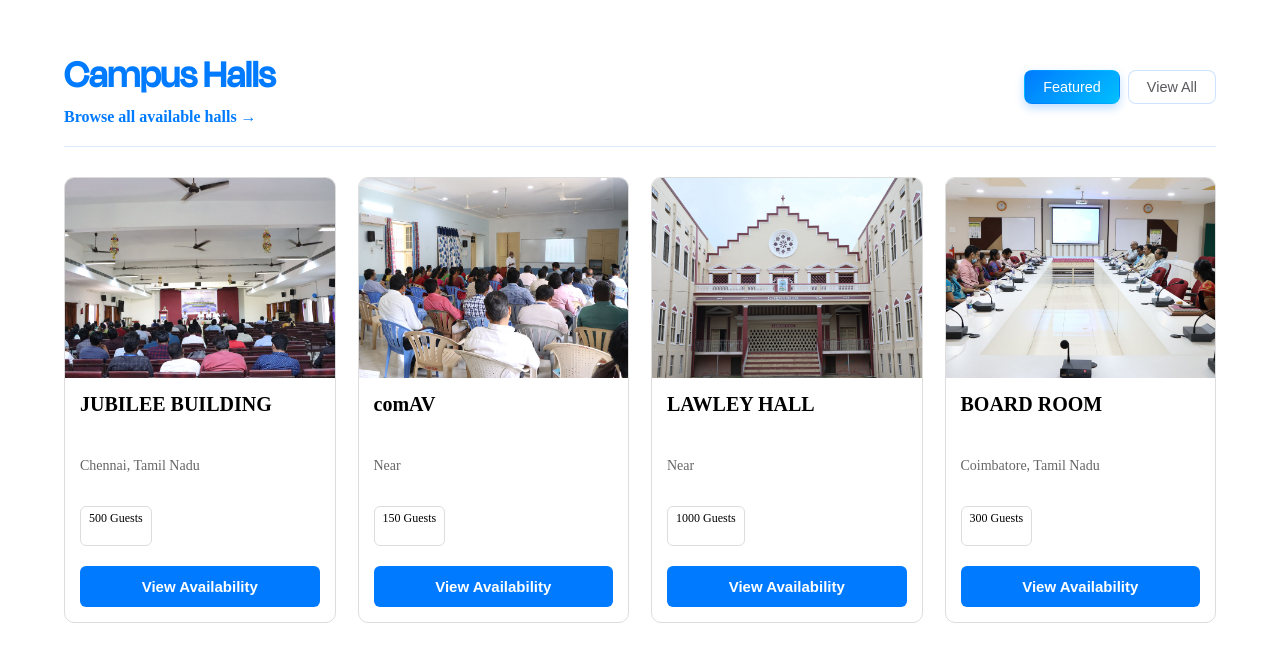
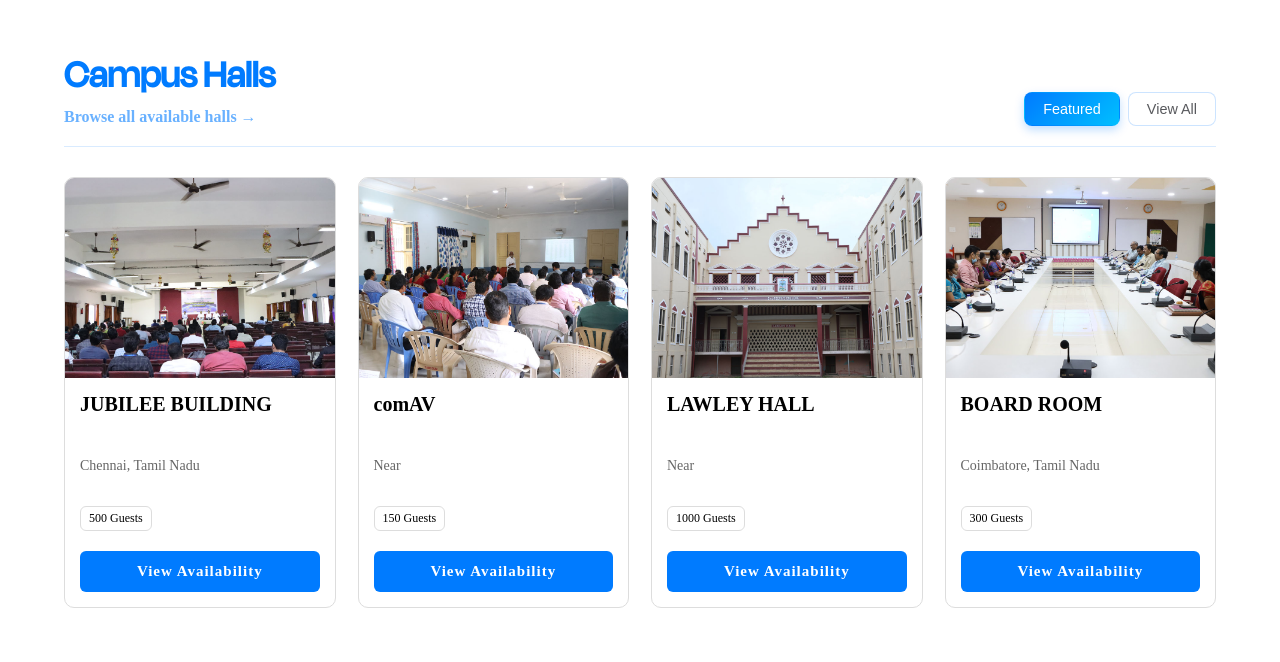
Before and after one commit to srirams00/Hall-booking, a React (Vite) app in the folder hall-management/: page / in a window 1280 px wide. Shown: the part 822-1484 px from the top of the page. Built offline with nearby package versions, Linux system fonts and the light colour scheme; a web font is replaced by a local one.

Commit message:
added hall cards in navbar

```diff
--- a/hall-management/src/components/card-for-hall/box.css
+++ b/hall-management/src/components/card-for-hall/box.css
@@ -51,36 +51,30 @@
 
 .tags {
   display: flex;
-  gap: 10px;
+
   flex-wrap: wrap;
-
-  min-height: 40px;
-
   margin-bottom: 20px;
 }
 
 .tags span {
+  font-family: 'regular';
   border: 1px solid #ddd;
-  padding: 4px 8px;
   border-radius: 6px;
   font-size: 12px;
+  padding: 4px 8px;
 }
 
 .card-btn {
+  font-family: 'regular';
   margin-top: auto;
-
   width: 100%;
   padding: 12px;
-
   border: none;
   border-radius: 6px;
-
-
   color: white;
-
   font-size: 15px;
   font-weight: 600;
-
+  letter-spacing: 1px;
   cursor: pointer;
 }
 
--- a/hall-management/src/pages/Home.css
+++ b/hall-management/src/pages/Home.css
@@ -123,7 +123,7 @@
 
 .hall-container {
     display: flex;
-    align-items: center;
+    align-items: flex-end;
     justify-content: space-between;
     width: 100%;
     padding-bottom: 20px;
@@ -156,7 +156,7 @@
     color: #00bfff;
 }
 
-/* Category Tabs Styling */
+
 .filter-tabs {
     display: flex;
     gap: 8px;
@@ -176,8 +176,9 @@
 }
 
 .tab-item:hover {
-    border-color: #007bff;
-    color: #007bff;
+    background: linear-gradient(135deg, #007bff 0%, #00bfff 100%);
+    border-color: transparent;
+    color: #ffffff;
 }
 
 .tab-item.active {
@@ -187,7 +188,6 @@
     box-shadow: 0 4px 10px rgba(0, 123, 255, 0.25);
 }
 
-/* 4 Featured Cards Grid Layout */
 .venue-grid-home {
     display: grid;
     grid-template-columns: repeat(4, 1fr);
@@ -195,7 +195,7 @@
     width: 100%;
 }
 
-/* Responsive Grid Adaptations */
+
 @media (max-width: 1100px) {
     .venue-grid-home {
         grid-template-columns: repeat(2, 1fr);
--- a/hall-management/src/pages/Home.jsx
+++ b/hall-management/src/pages/Home.jsx
@@ -51,7 +51,7 @@ const Home = ({ onViewChange }) => {
                 <div className="hall-container">
                     <div className="hall-title">
                         <h2>Campus Halls</h2>
-                        <p onClick={() => onViewChange && onViewChange("browse")} style={{ cursor: 'pointer', color: '#007bff', fontWeight: 'bold' }}>
+                        <p onClick={() => onViewChange && onViewChange("browse")} style={{ cursor: 'pointer', color: '#69b1ff', fontWeight: 'bold' }}>
                             Browse all available halls →
                         </p>
                     </div>
@@ -63,7 +63,7 @@ const Home = ({ onViewChange }) => {
                     </div>
                 </div>
 
-                {/* 4 featured cards grid */}
+
                 <div className="venue-grid-home">
                     <Box
                       image={jubee}
@@ -131,7 +131,6 @@ const Home = ({ onViewChange }) => {
                 </div>
             </section>
 
-            {/* MODAL POPUP */}
             {selectedHall && (
                 <Availability
                   image={selectedHall.image}
```
Also changed, not shown: hall-management/src/pages/browse/browse.css (+0 -15 lines).
